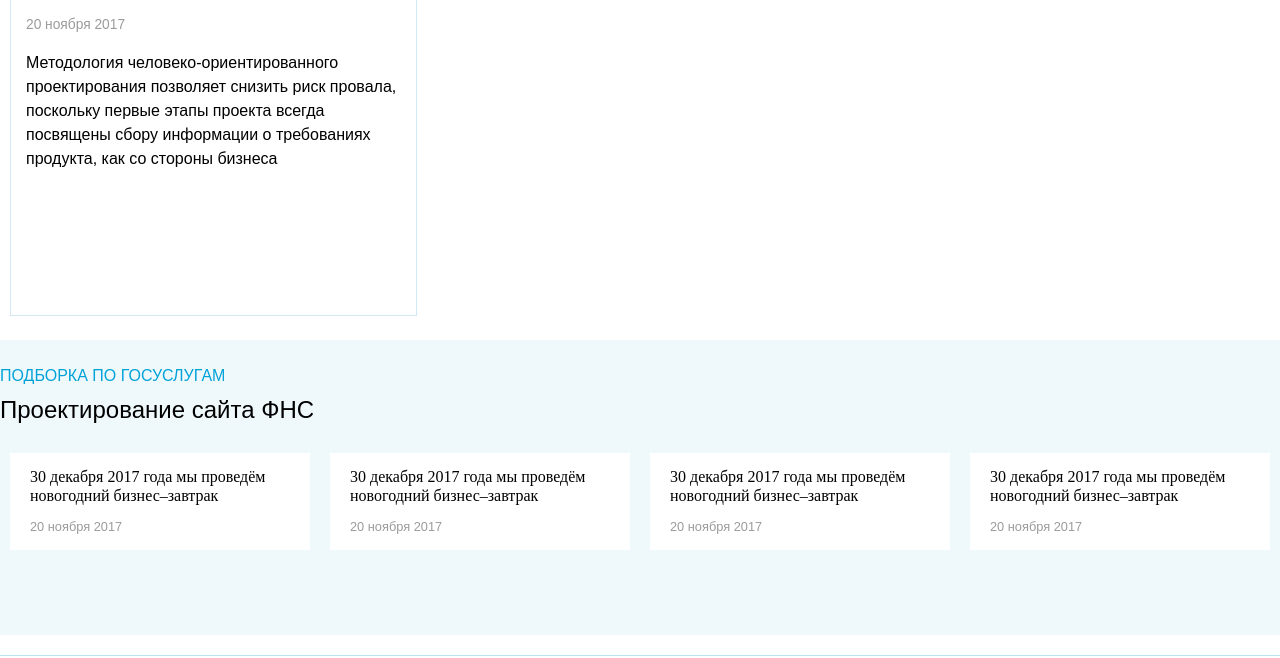
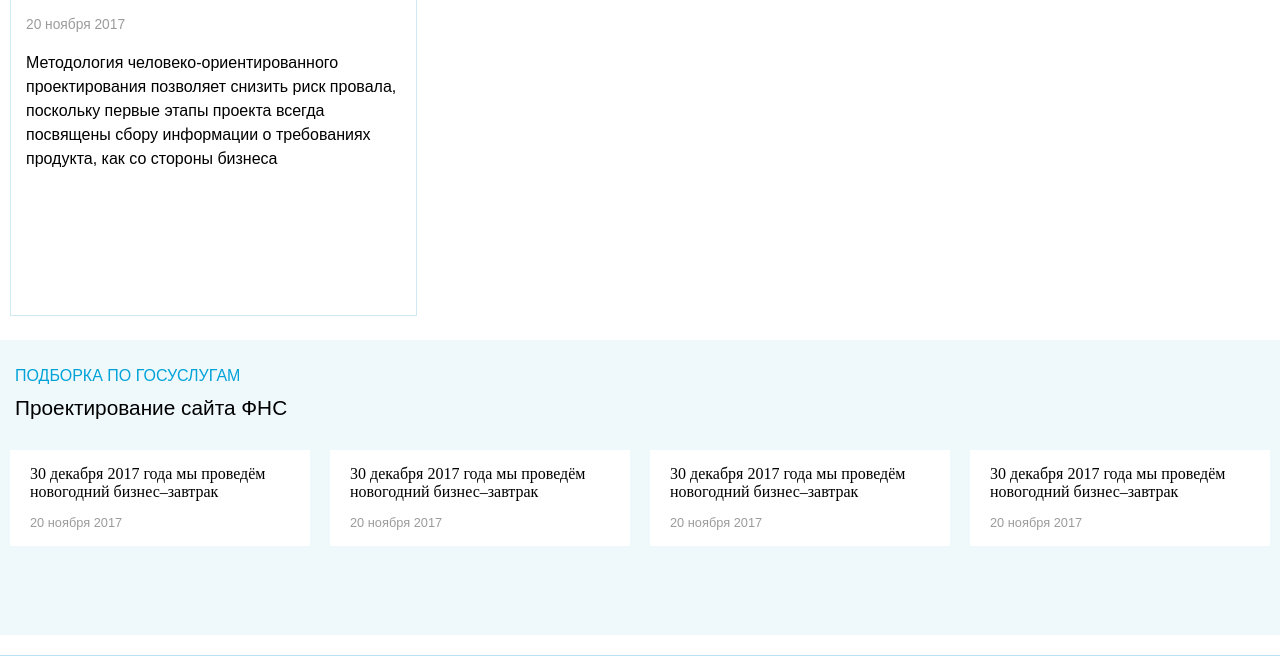
Before and after one commit to Skobelkinsa/ulBlog, a plain HTML site: page index.html in a window 1280 px wide. Shown: the part 3077-3735 px from the top of the page. Drawn offline with Linux system fonts and the light colour scheme; a web font is replaced by a local one.

Commit message:
add page home blog

```diff
--- a/css/blog.sass
+++ b/css/blog.sass
@@ -241,13 +241,14 @@
   margin: 15px 0 20px
   min-height: 295px
   &_sub-title
-    padding: 27px 0 10px
+    padding: 27px 15px 10px
     text-transform: uppercase
     color: #00A2D8
     font-size: 1em
   &_title
     color: #000
-    font-size: 1.5em
+    font-size: 1.3em
+    padding: 0 15px
   &_list
     padding: 20px 0
     &-container
@@ -271,7 +272,6 @@
       &:hover
         .hot-item_list-title
           color: #00B426
-
 // mobile
 @media (max-width: 1300px)
   .blog-tags
```
Also changed, not shown: css/blog.css, 1 other file.
